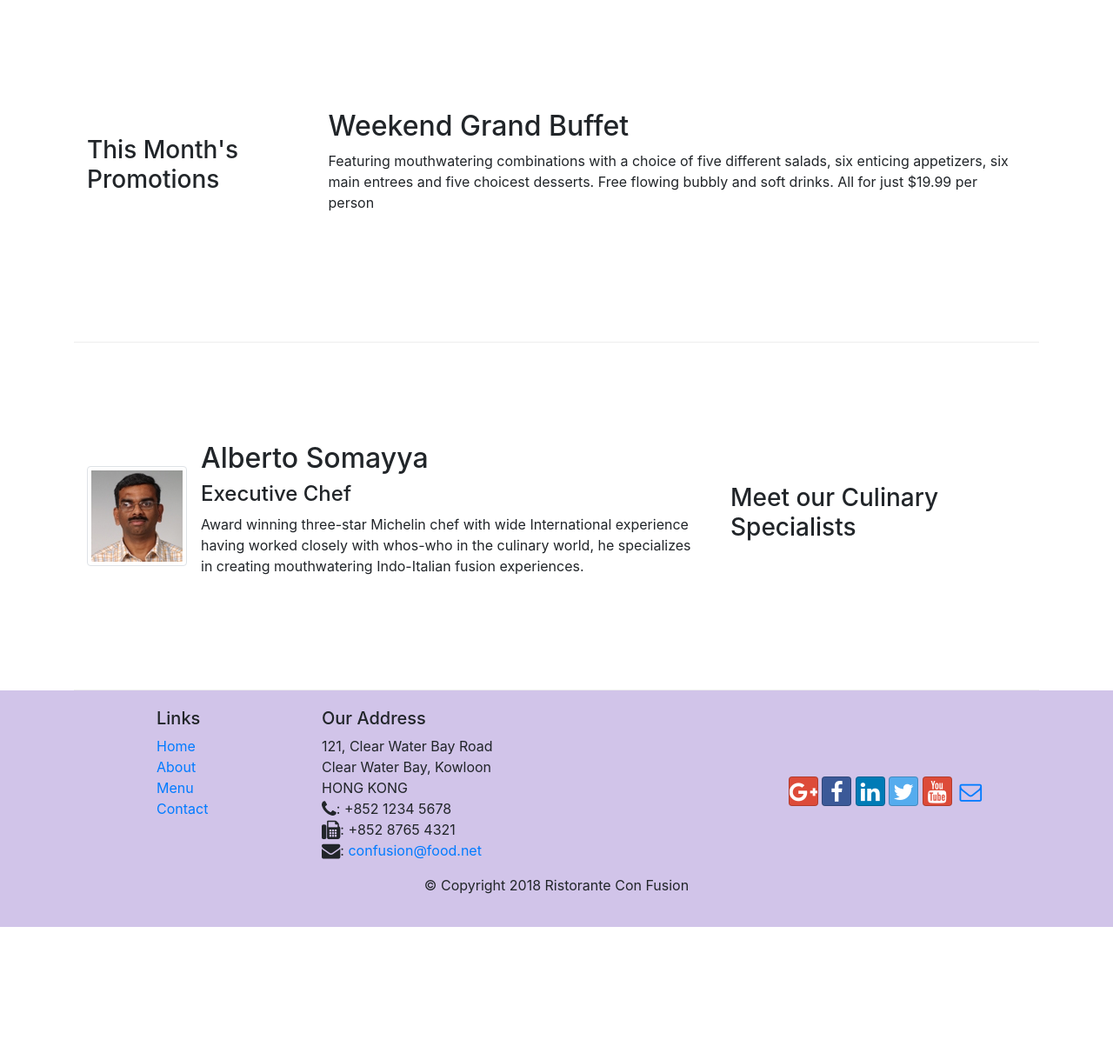
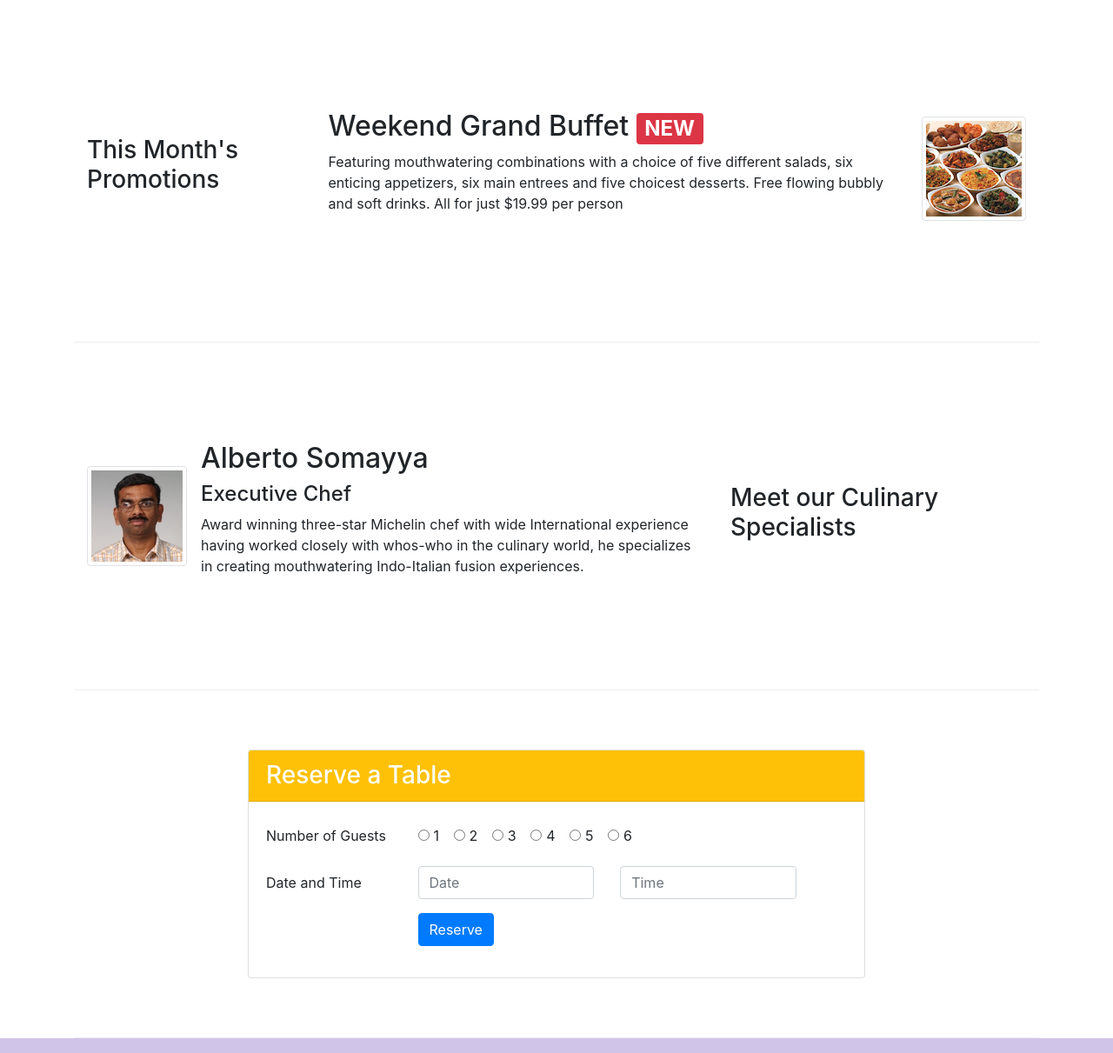
Before and after one commit to ziming-yuan/bootstrap4-demo, a website: page index.html in a window 1280 px wide. Shown: the part 740-1951 px from the top of the page at 87% size. Before the commit the page ends 1806 px from the top, so only its background shows below. Drawn offline with nearby package versions, Linux system fonts and the light colour scheme.

Commit message:
Assignment 2 Completed

```diff
--- a/index.html
+++ b/index.html
@@ -41,8 +41,11 @@
                     <h1>Ristorante con Fusion</h1>
                     <p>We take inspiration from the World's best cuisines, and create a unique fusion experience. Our lipsmacking creations will tickle your culinary senses!</p>
                 </div>
-                <div class="col-12 col-sm-6 align-self-center">
+                <div class="col-12 col-sm-3 align-self-center">
                     <img src="img/logo.png" class="img-fluid">
+                </div>
+                <div class="col-12 col-sm-3 align-self-center">
+                    <a href="#reserveForm" class="btn btn-sm btn-block btn-warning" role="button">Reserve Table</a>
                 </div>
             </div>
         </div>
@@ -69,8 +72,13 @@
                 <h3>This Month's Promotions</h3>
             </div>
             <div class="col col-sm col-md">
-                <h2>Weekend Grand Buffet</h2>
-                <p>Featuring mouthwatering combinations with a choice of five different salads, six enticing appetizers, six main entrees and five choicest desserts. Free flowing bubbly and soft drinks. All for just $19.99 per person </p>
+                <div class="media">
+                    <div class="media-body">
+                        <h2>Weekend Grand Buffet <span class="badge badge-danger">NEW</span></h2>
+                        <p class="d-none d-sm-block">Featuring mouthwatering combinations with a choice of five different salads, six enticing appetizers, six main entrees and five choicest desserts. Free flowing bubbly and soft drinks. All for just $19.99 per person </p>
+                    </div>
+                    <img class="ml-3 img-thumbnail align-self-center" src="img/buffet.png" alt="buffet">
+                </div>
             </div>
         </div>
 
@@ -89,6 +97,64 @@
                 </div>
             </div>
         </div>
+
+        <div class="row row-content align-items-center justify-content-center" id="reserveForm">
+            <div class="col-12 col-sm-8">
+                <div class="card">
+                    <h3 class="card-header bg-warning text-white">Reserve a Table</h3>
+                    <div class="card-body">
+                        <form>
+                            <fieldset class="form-group">
+                                <div class="row">
+                                    <legend class="col-sm-3 col-form-label">Number of Guests</legend>
+                                    <div class="col-sm-9 align-self-center">
+                                        <div class="form-check form-check-inline">
+                                            <input type="radio" class="form-check-input" id="guest1" name="numGuests">
+                                            <label for="guest1" class="form-check-label">1</label>
+                                        </div>
+                                        <div class="form-check form-check-inline">
+                                            <input type="radio" class="form-check-input" id="guest2" name="numGuests">
+                                            <label for="guest2" class="form-check-label">2</label>
+                                        </div>
+                                        <div class="form-check form-check-inline">
+                                            <input type="radio" class="form-check-input" id="guest3" name="numGuests">
+                                            <label for="guest3" class="form-check-label">3</label>
+                                        </div>
+                                        <div class="form-check form-check-inline">
+                                            <input type="radio" class="form-check-input" id="guest4" name="numGuests">
+                                            <label for="guest4" class="form-check-label">4</label>
+                                        </div>
+                                        <div class="form-check form-check-inline">
+                                            <input type="radio" class="form-check-input" id="guest5" name="numGuests">
+                                            <label for="guest5" class="form-check-label">5</label>
+                                        </div>
+                                        <div class="form-check form-check-inline">
+                                            <input type="radio" class="form-check-input" id="guest6" name="numGuests">
+                                            <label for="guest6" class="form-check-label">6</label>
+                                        </div>
+                                    </div>
+                                </div>
+                            </fieldset>
+                            <div class="form-group row">
+                                <label class="col-12 col-sm-3 col-form-label" for="date">Date and Time</label>
+                                <div class="col-12 col-sm-4">
+                                    <input class="form-control" id="date" type="text" placeholder="Date" name="date">
+                                </div>
+                                <div class="col-12 col-sm-4">
+                                    <input class="form-control" id="name" type="text" placeholder="Time" name="name">
+                                </div>
+                            </div>
+                            <div class="form-group row">
+                                <div class="offset-sm-3 col-9">
+                                    <button type="submit" class="btn btn-primary text-white">Reserve</button>
+                                </div>
+                            </div>
+                        </form>
+                    </div>
+                </div>
+            </div>
+        </div>
+
     </div>
 
     <footer class="footer">
```
